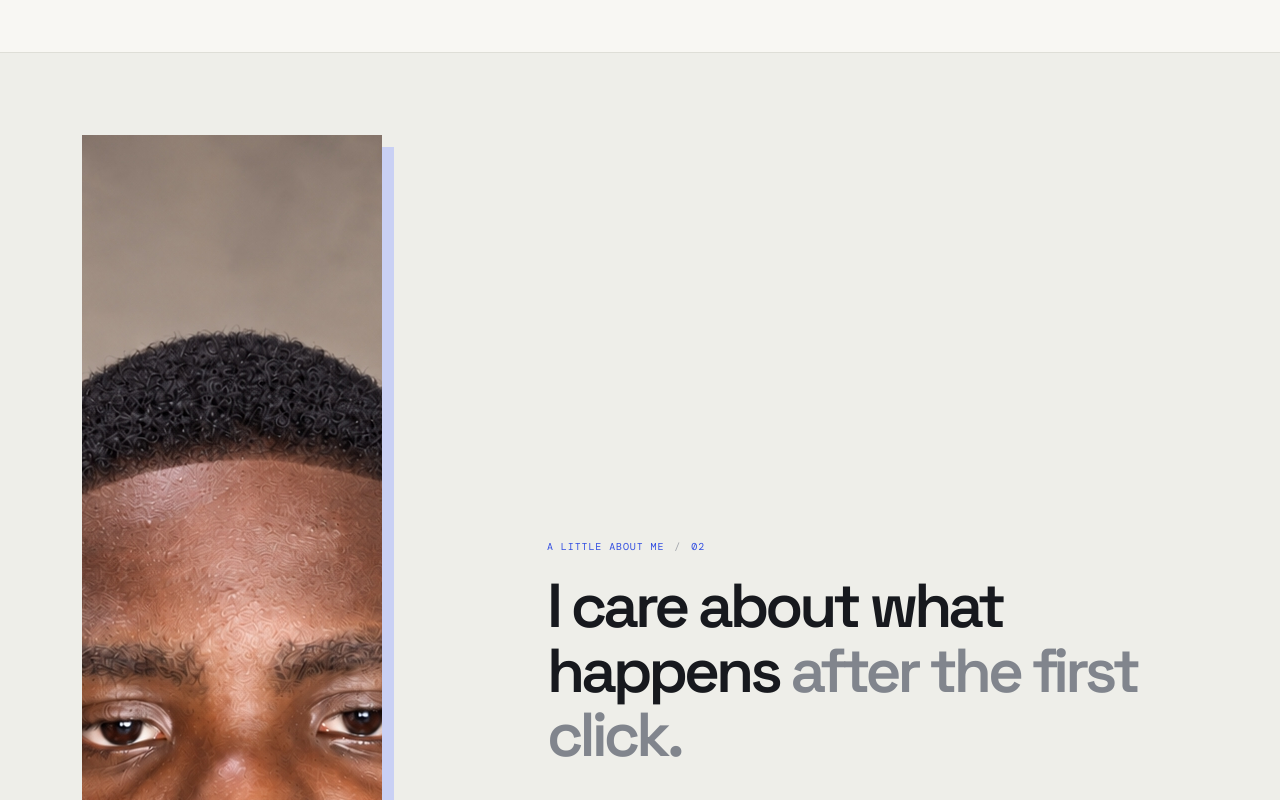
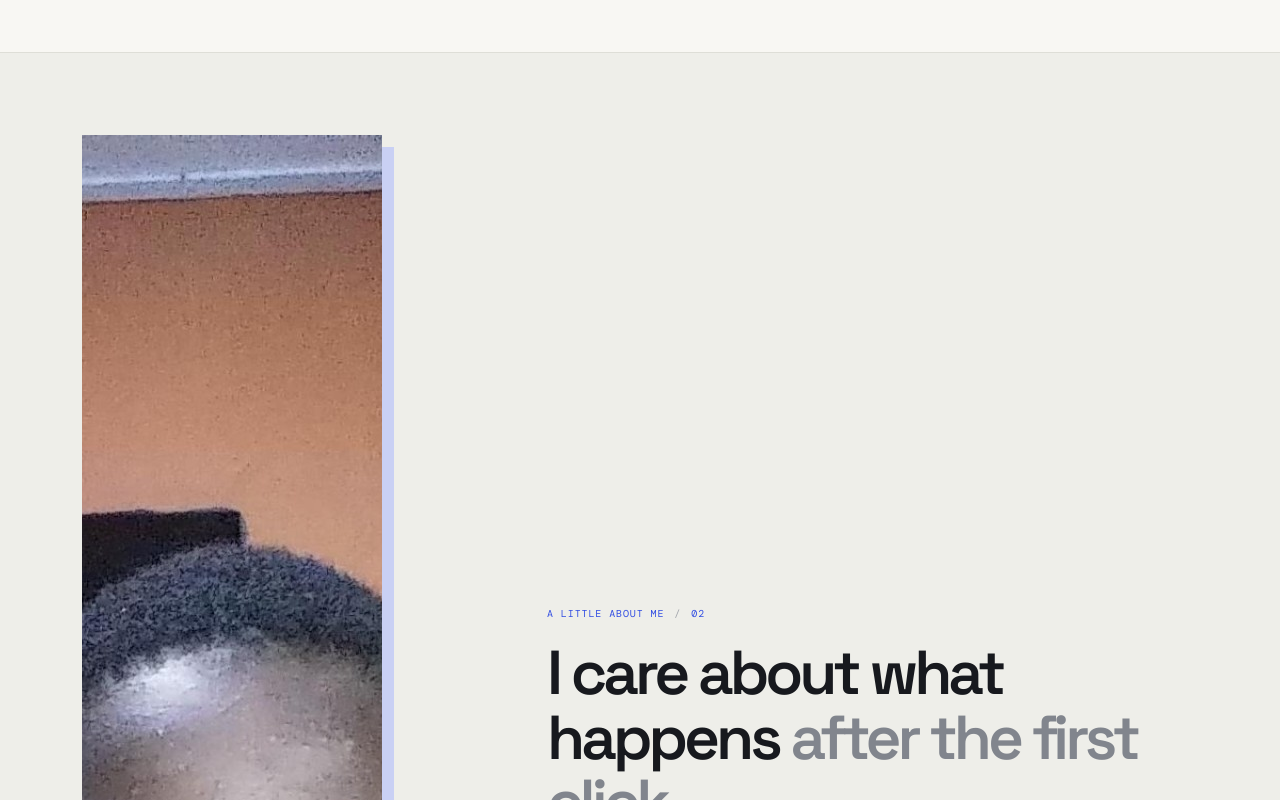
Before and after one commit to salzyff/salzyx-react-portfolio, a React (Vite) app: page / in a window 1280 px wide. Shown: the part 4160-4960 px from the top of the page. Built offline with nearby package versions, Linux system fonts and the light colour scheme.

Commit message:
Replace generated portrait with original photo

```diff
--- a/src/main.jsx
+++ b/src/main.jsx
@@ -67,7 +67,7 @@ function App() {
         {visible.length === 0 && <div className="empty-state"><span>Nothing here yet.</span><p>Try another search or reset the filters.</p><button onClick={() => { setSearch(''); setFilter('All work') }}>Show all projects <ArrowRight size={16} /></button></div>}
       </section>
 
-      <section className="about-section" id="about" aria-labelledby="about-title"><div className="about-inner page-width"><div className="about-photo"><img src="/images/akapo-abdul-salam.jpg" alt="Salam Akapo" width="1122" height="1402" loading="lazy" /><span>THAT’S ME, BY THE WAY.</span></div><div className="about-copy"><p className="eyebrow">A LITTLE ABOUT ME <span>/</span> 02</p><h2 id="about-title">I care about what happens <span>after the first click.</span></h2><p>I’m Salam, a developer based in Nigeria. I like the whole process: getting a fuzzy idea into focus, making the interface feel right, and figuring out how the parts fit together.</p><p>Recently, that’s meant building a school exam platform for a local network, storefronts for growing brands, and a few useful experiments along the way.</p><div className="toolbox"><span>THINGS I WORK WITH</span><p>React · Next.js · JavaScript · TypeScript<br />Node.js · PostgreSQL · Supabase · Three.js</p></div><a className="github-link" href="https://github.com/salzyff" target="_blank" rel="noreferrer">See what I’m building on GitHub <ArrowUpRight size={17} /></a></div></div></section>
+      <section className="about-section" id="about" aria-labelledby="about-title"><div className="about-inner page-width"><div className="about-photo"><img src="/images/salam-portrait.jpg" alt="Salam Akapo" width="1152" height="1536" loading="lazy" /><span>THAT’S ME, BY THE WAY.</span></div><div className="about-copy"><p className="eyebrow">A LITTLE ABOUT ME <span>/</span> 02</p><h2 id="about-title">I care about what happens <span>after the first click.</span></h2><p>I’m Salam, a developer based in Nigeria. I like the whole process: getting a fuzzy idea into focus, making the interface feel right, and figuring out how the parts fit together.</p><p>Recently, that’s meant building a school exam platform for a local network, storefronts for growing brands, and a few useful experiments along the way.</p><div className="toolbox"><span>THINGS I WORK WITH</span><p>React · Next.js · JavaScript · TypeScript<br />Node.js · PostgreSQL · Supabase · Three.js</p></div><a className="github-link" href="https://github.com/salzyff" target="_blank" rel="noreferrer">See what I’m building on GitHub <ArrowUpRight size={17} /></a></div></div></section>
 
       <section className="contact page-width" id="contact" aria-labelledby="contact-title"><div className="contact-index"><span>03 / YOUR TURN</span><span>OPEN TO A GOOD CHALLENGE</span></div><div className="contact-body"><h2 id="contact-title">Got something<br />in mind<span>?</span></h2><div className="contact-side"><p>A business that needs a website? A tool that should exist? Send me the rough version of the idea. We can figure out the rest.</p><a href={whatsapp} target="_blank" rel="noreferrer">Tell me about it <ArrowUpRight size={20} /></a></div></div></section>
     </main>
```
Also changed, not shown: public/images/akapo-abdul-salam.jpg (deleted), public/images/salam-portrait.jpg (added).
